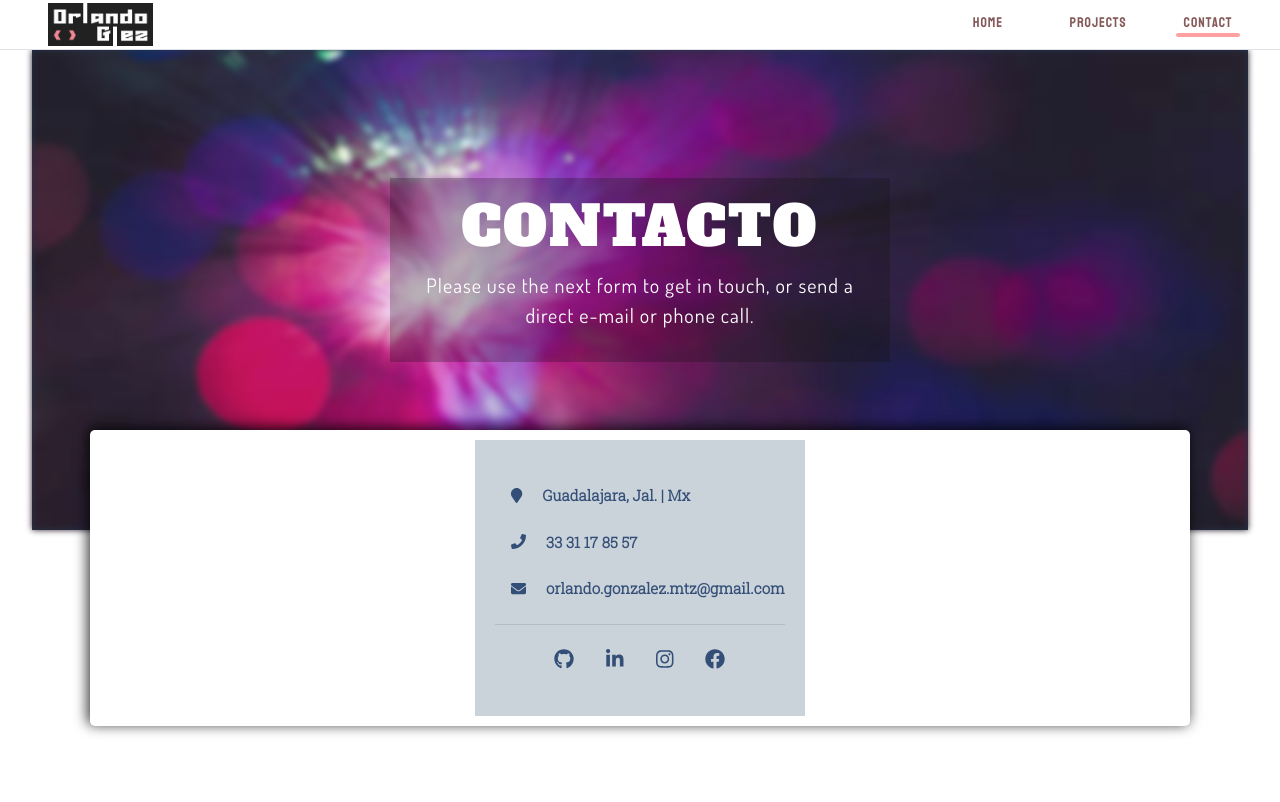
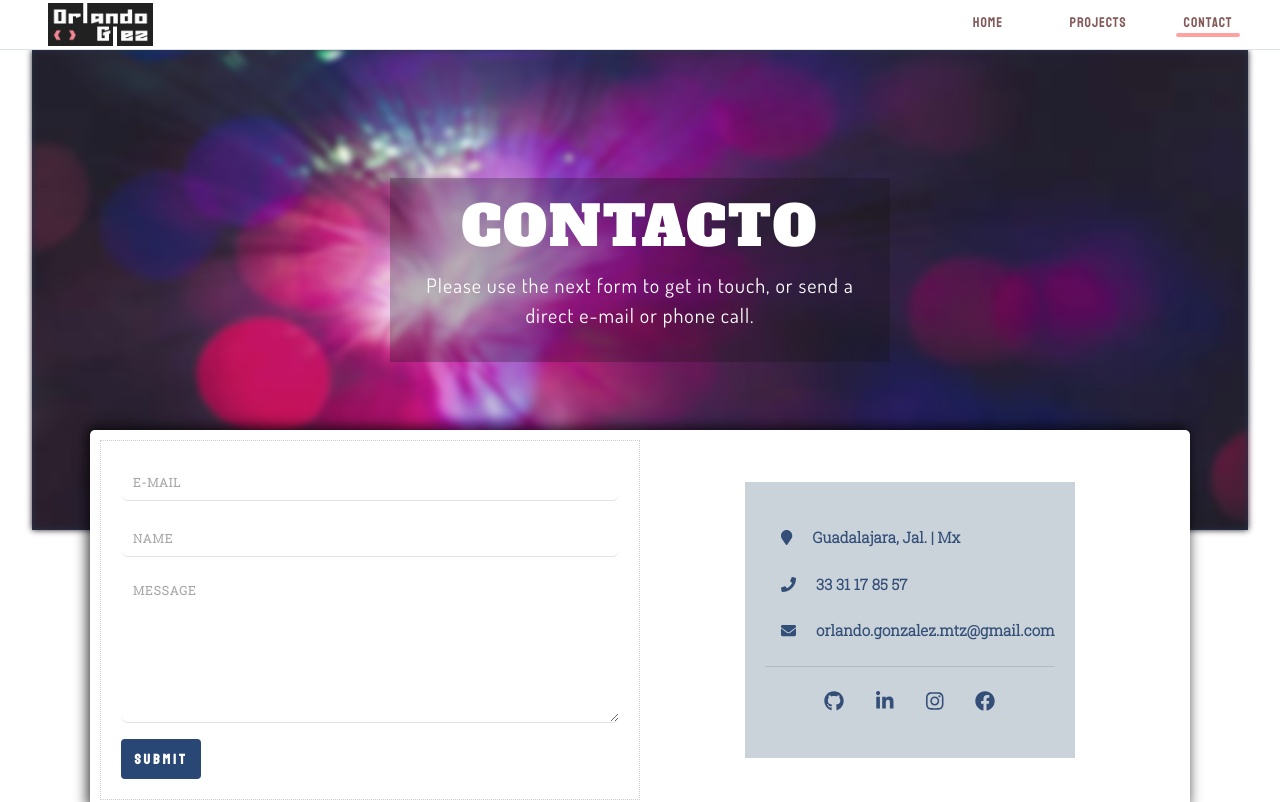
Before and after one commit to OGlezP/portafolio-web, a React (Create React App) app: page /Contact in a window 1280 px wide. Shown: the top 802 px of the page. Built offline with nearby package versions, Linux system fonts and the light colour scheme.

Commit message:
updte form submit netlify 2

```diff
--- a/src/Contact.js
+++ b/src/Contact.js
@@ -80,7 +80,7 @@ function FormEffectOne() {
                     className=""
                     id="contact-container"
                 >
-                    <Form name="contact" netlify netlify-honeypot="bot-field" hidden>
+                    <Form name="contact" netlify netlify-honeypot="bot-field">
                         <Form.Group controlId="exampleForm.ControlInput1">
                             <Form.Control type="email" placeholder="E-mail" />
                         </Form.Group>
@@ -141,7 +141,7 @@ function FormEffectTwo() {
                     className="container"
                     id="contact-container"
                 >
-                    <Form name="contact" netlify netlify-honeypot="bot-field" hidden>
+                    <Form name="contact" netlify netlify-honeypot="bot-field">
                     <Form.Group controlId="exampleForm.ControlInput1">
                         <Form.Control type="email" placeholder="E-mail" />
                     </Form.Group>
```
Also changed, not shown: 9 other files (tests, documents, lock files or other folders).
